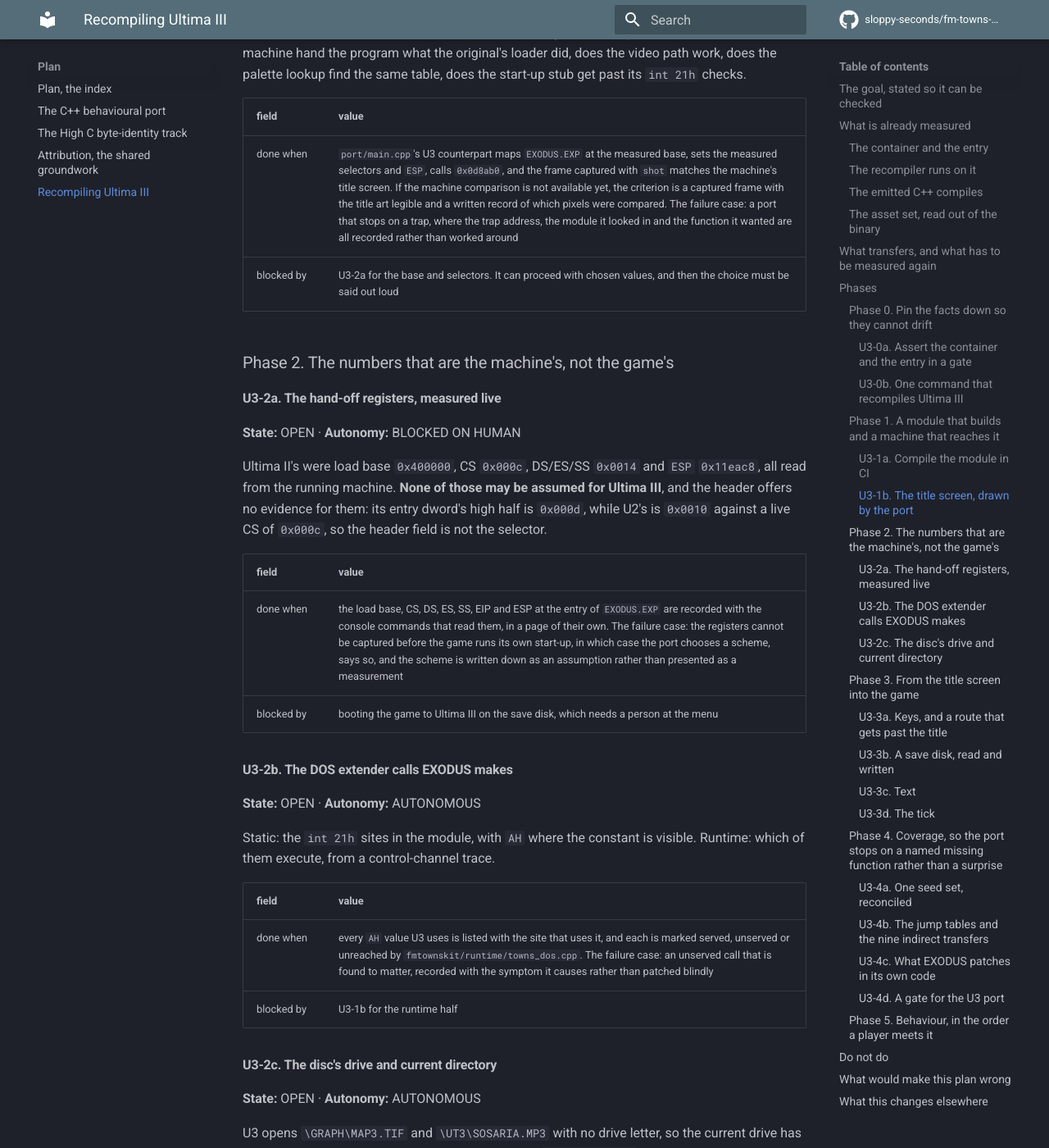
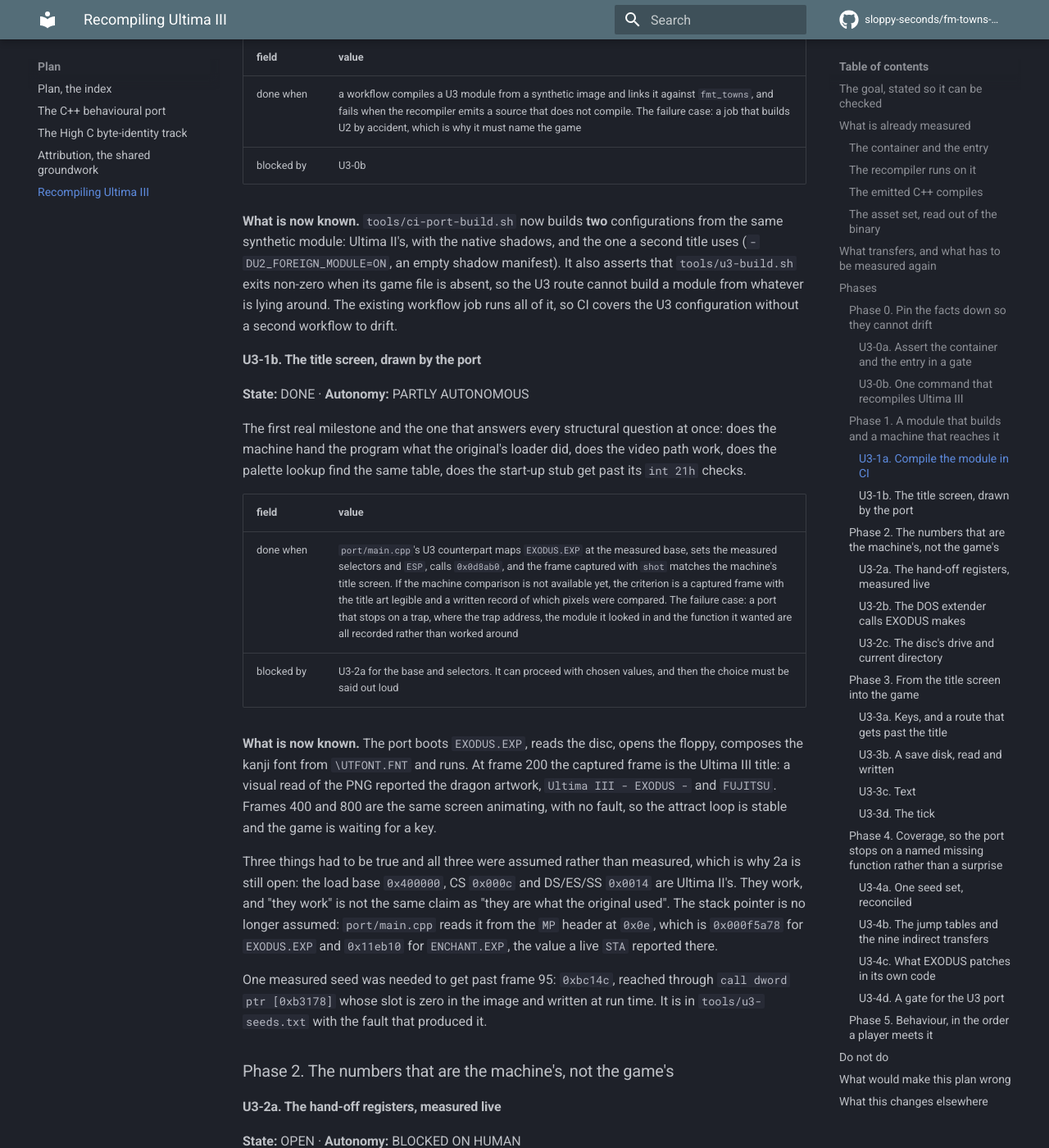
Before and after one commit to sloppy-seconds/fm-towns-ultima, an MkDocs documentation site: the page built from docs/recompile-ultima3-plan.md, in a window 1280 px wide and 1400 px high, scrolled down 6646 px. Shown: the whole window at 82% size. Built offline with MkDocs 1.6.1 and Material for MkDocs 9.7.7, drawn with Linux system fonts in a browser that asks for light colours; comment, search, counter and statistics services are not loaded; some of the changed text lies outside the part shown.

Commit message:
u3: one command builds the port, and the title screen draws
tools/u3-build.sh is the whole Ultima III build: extract, strip, derive seeds,
recompile both modules, cmake, run. It checks the two things that fail silently:
that the strip is exactly 0x200 bytes, and that the entry field lands on the
start-up stub's eb56. tools/seeds.js gained --shift 0x200 so the seed conversion
into the runtime frame is one tool's arithmetic rather than a shell loop.

port/main.cpp now reads ESP from the MP header at 0x0e with U2_STACK as the
override. ENCHANT's field is 0x11EB10, which is what a live STA reports there, so
the field is trustworthy where it has been checked. EXODUS's is 0x000F5A78.

port/CMakeLists.txt gained -DU2_FOREIGN_MODULE: the native shadows name functions
of ENCHANT.EXP, so a module from another title cannot compile against them. That
compile error is the gate; the option is how a second title builds with an empty
manifest instead of deleting the file. ci-port-build.sh now links both
configurations and asserts the U3 build refuses to run with no binary.

Measured result: EXODUS.EXP runs to frame 800 with no fault and the frame at 200
is the title screen, confirmed by a visual read of the capture. One seed was
needed to get past frame 95, through a function-pointer slot the image leaves
zero, recorded in tools/u3-seeds.txt with the fault that produced it.

items: U3-0a, U3-0b, U3-1a, U3-1b

```diff
--- a/docs/recompile-ultima3-plan.md
+++ b/docs/recompile-ultima3-plan.md
@@ -188,7 +188,7 @@
 
 #### U3-0a. Assert the container and the entry in a gate
 
-**State:** OPEN · **Autonomy:** AUTONOMOUS
+**State:** DONE · **Autonomy:** AUTONOMOUS
 
 The measurements above exist in prose and in a `/var/tmp` directory. Prose is not a check. This item
 turns them into assertions.
@@ -198,9 +198,14 @@
 | done when | `tools/verify.js` reads `EXODUS.EXP` from the disc through `tools/cd.js` and asserts the size is 904,310, the signature is `MP`, `(pages - 1) * 512 + lastPage` equals the size, `relocCount` is 0, `headerSize` is `0x1e`, and the dword at `0x14` is `0x0d8ab0`. The failure case: a check that reads a copy under `/var/tmp` or a header dumped by hand, which would pass on a different rip |
 | blocked by | nothing |
 
+**What is now known.** Nine assertions, all reading the disc, plus one that compares the two binaries:
+the 64 bytes before each entry are byte-identical, so the entry sits at the same relative offset in the
+same High C runtime block. Two of the checks are controls, and both were watched failing: the size
+changed by one byte, and the entry read as a file offset is `02 03`, not a jump.
+
 #### U3-0b. One command that recompiles Ultima III
 
-**State:** OPEN · **Autonomy:** AUTONOMOUS
+**State:** DONE · **Autonomy:** AUTONOMOUS
 
 `tools/port-build.sh` is Ultima II's: it hardcodes `ENCHANT.EXP`, takes its seeds from
 `tools/seeds.js`, its ranges from `tools/codelimits.js` and its entry as `0x101a20`. Four U2 values, one
@@ -212,11 +217,19 @@
 | done when | one command strips `EXODUS.EXP`, runs the recompiler with the entry seed and the U3 seed set, and prints the function, instruction and byte counts as a regression line. A second run reproduces them exactly. The failure case: a script that hardcodes the counts it prints, or two scripts that each own half the strip arithmetic |
 | blocked by | U3-0a, for the entry value it uses |
 
+**What is now known.** `tools/u3-build.sh` does the whole build in one command and prints one
+machine-comparable line, `counts    functions=860 instructions=45443 bytes=148461 ...`. Two recompiler
+runs into different directories produce identical counts, so the line is a regression figure rather
+than a description. The script owns the strip, the frame shift, the seed derivation, the ranges and the
+key together, checks the strip is exactly `0x200` bytes and that the entry field lands on `eb 56`, and
+refuses to continue if either fails. `tools/seeds.js` gained `--shift 0x200` rather than the script
+converting 583 values in shell.
+
 ### Phase 1. A module that builds and a machine that reaches it
 
 #### U3-1a. Compile the module in CI
 
-**State:** OPEN · **Autonomy:** AUTONOMOUS
+**State:** DONE · **Autonomy:** AUTONOMOUS
 
 The compile is measured. What is missing is the harness that keeps it true, in the shape
 `.github/workflows/port-build.yml` already uses for U2: no game file present, a synthetic image
@@ -227,9 +240,16 @@
 | done when | a workflow compiles a U3 module from a synthetic image and links it against `fmt_towns`, and fails when the recompiler emits a source that does not compile. The failure case: a job that builds U2 by accident, which is why it must name the game |
 | blocked by | U3-0b |
 
+**What is now known.** `tools/ci-port-build.sh` now builds **two** configurations from the same synthetic
+module: Ultima II's, with the native shadows, and the one a second title uses
+(`-DU2_FOREIGN_MODULE=ON`, an empty shadow manifest). It also asserts that `tools/u3-build.sh` exits
+non-zero when its game file is absent, so the U3 route cannot build a module from whatever is lying
+around. The existing workflow job runs all of it, so CI covers the U3 configuration without a second
+workflow to drift.
+
 #### U3-1b. The title screen, drawn by the port
 
-**State:** OPEN · **Autonomy:** PARTLY AUTONOMOUS
+**State:** DONE · **Autonomy:** PARTLY AUTONOMOUS
 
 The first real milestone and the one that answers every structural question at once: does the machine
 hand the program what the original's loader did, does the video path work, does the palette lookup
@@ -239,6 +259,22 @@
 |---|---|
 | done when | `port/main.cpp`'s U3 counterpart maps `EXODUS.EXP` at the measured base, sets the measured selectors and `ESP`, calls `0x0d8ab0`, and the frame captured with `shot` matches the machine's title screen. If the machine comparison is not available yet, the criterion is a captured frame with the title art legible and a written record of which pixels were compared. The failure case: a port that stops on a trap, where the trap address, the module it looked in and the function it wanted are all recorded rather than worked around |
 | blocked by | U3-2a for the base and selectors. It can proceed with chosen values, and then the choice must be said out loud |
+
+**What is now known.** The port boots `EXODUS.EXP`, reads the disc, opens the floppy, composes the kanji
+font from `\UTFONT.FNT` and runs. At frame 200 the captured frame is the Ultima III title: a visual
+read of the PNG reported the dragon artwork, `Ultima III - EXODUS -` and `FUJITSU`. Frames 400 and 800
+are the same screen animating, with no fault, so the attract loop is stable and the game is waiting for
+a key.
+
+Three things had to be true and all three were assumed rather than measured, which is why 2a is still
+open: the load base `0x400000`, CS `0x000c` and DS/ES/SS `0x0014` are Ultima II's. They work, and
+"they work" is not the same claim as "they are what the original used". The stack pointer is no longer
+assumed: `port/main.cpp` reads it from the `MP` header at `0x0e`, which is `0x000f5a78` for `EXODUS.EXP`
+and `0x11eb10` for `ENCHANT.EXP`, the value a live `STA` reported there.
+
+One measured seed was needed to get past frame 95: `0xbc14c`, reached through `call dword ptr [0xb3178]`
+whose slot is zero in the image and written at run time. It is in `tools/u3-seeds.txt` with the fault
+that produced it.
 
 ### Phase 2. The numbers that are the machine's, not the game's
 
```
Also changed, not shown: 7 other files.
